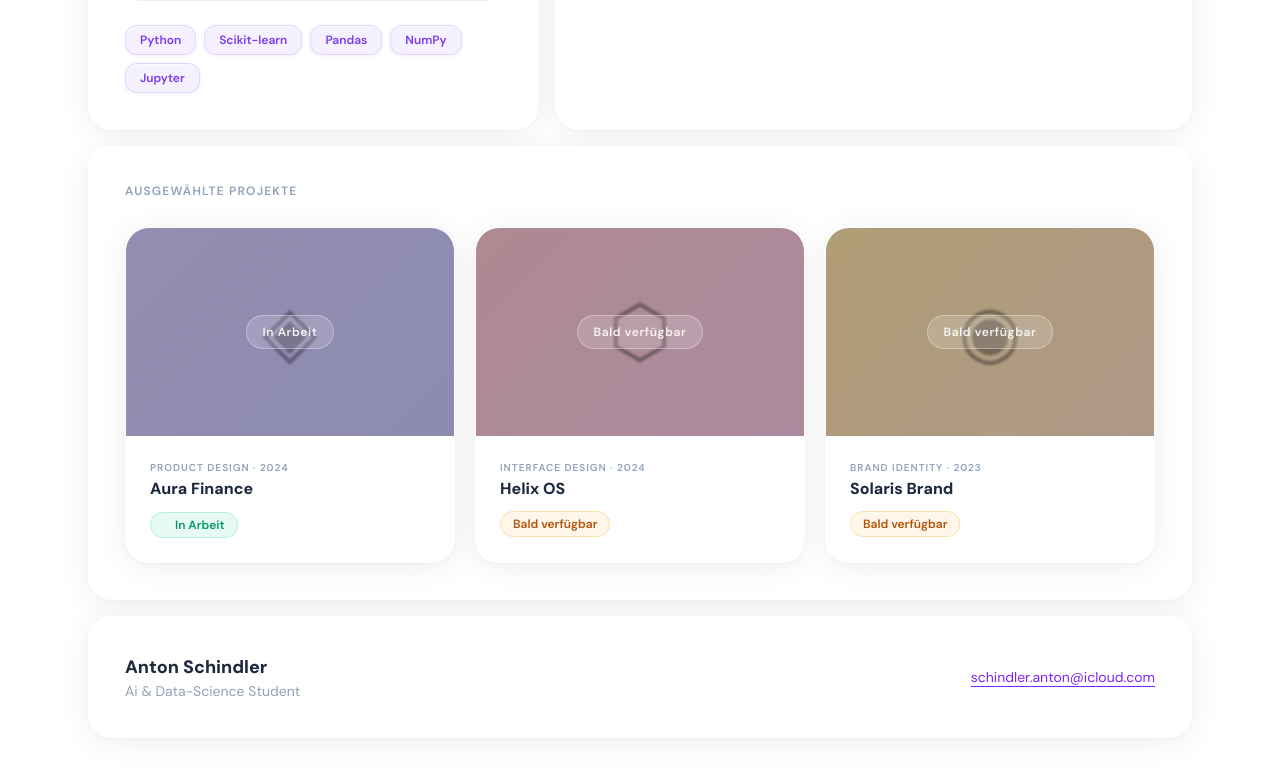
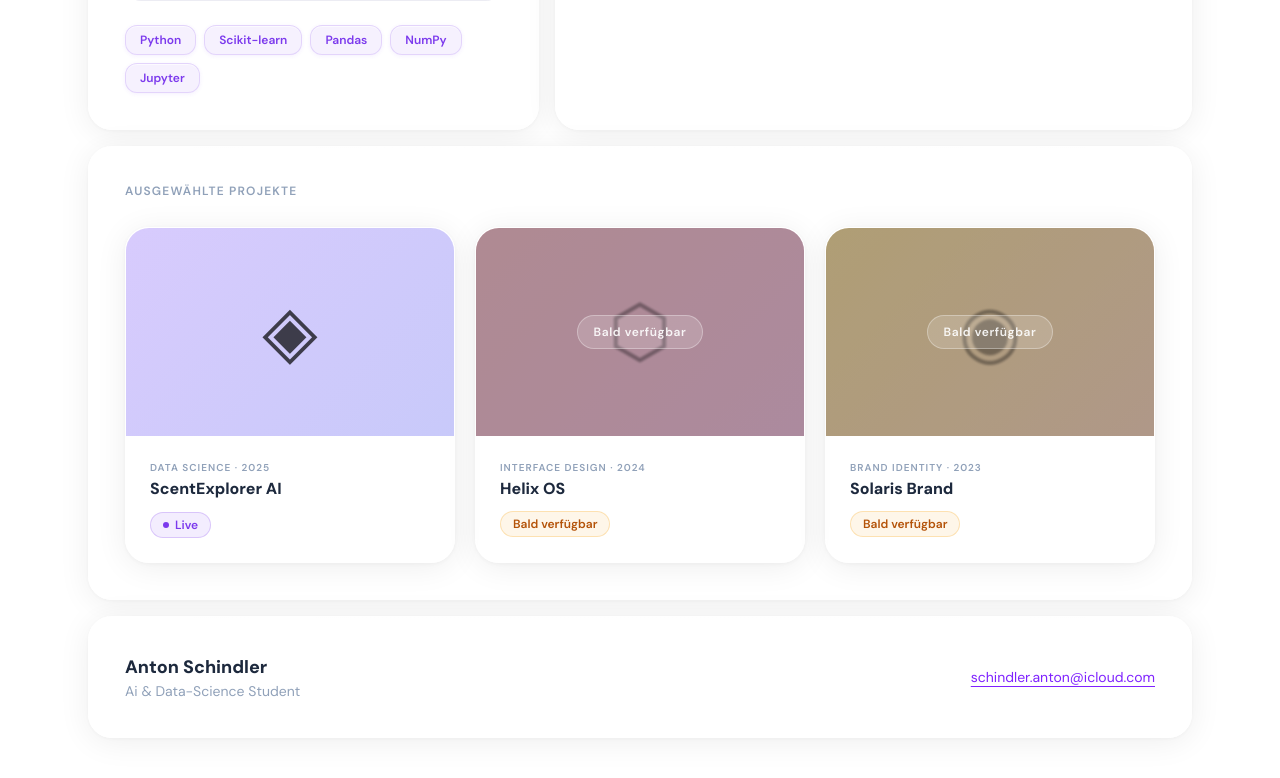
Before and after one commit to Antonymxix/Portfolio-Website, a React (Vite) app: page / in a window 1280 px wide. Shown: the part 1055-1833 px from the top of the page. Built offline with nearby package versions, Linux system fonts and the light colour scheme.

Commit message:
add: ScentExplorer project URL

```diff
--- a/src/App.jsx
+++ b/src/App.jsx
@@ -17,8 +17,15 @@ const DATA = {
     { category: "Kreativ & Design",      color: "#ec4899", glow: "rgba(236,72,153,0.13)",  border: "rgba(236,72,153,0.22)",  icon: "⟁", items: ["Photoshop", "Illustrator", "Premiere Pro", "After Effects", "Lightroom","Framer"] },
   ],
   skills: ["Python", "Pandas", "Machine Learning", "C++", "Assembler", "SQL", "Framer", "React", "Jupyter"],
+
   projects: [
-    { title: "Aura Finance",  bgA: "rgba(167,139,250,0.45)", bgB: "rgba(99,102,241,0.35)", icon: "◈", year: "2024", status: "wip",  progress: null },
+    {
+      title: "ScentExplorer AI",
+      bgA: "rgba(167,139,250,0.45)", bgB: "rgba(99,102,241,0.35)",
+      icon: "◈", year: "2025", status: "live", progress: null,
+      projectUrl: "https://project01---perfumemap-z4kwssgxnne7u72wznh2xu.streamlit.app/", // <- URL hier eintragen
+      description: "Designer Fragrance Map powered by Sentence Transformers & PCA",
+    },
     { title: "Helix OS",      bgA: "rgba(251,113,133,0.40)", bgB: "rgba(236,72,153,0.30)", icon: "⬡", year: "2024", status: "soon", progress: null },
     { title: "Solaris Brand", bgA: "rgba(251,191,36,0.42)",  bgB: "rgba(251,146,60,0.32)", icon: "◉", year: "2023", status: "soon", progress: null },
   ],
@@ -31,9 +38,9 @@ const TRANSLATIONS = {
     about: "Ich entwickle intelligente Lösungen – vom Low-Level Code bis zum User Interface.\nAls Student der KI & Data Science (B.Sc.) kombiniere ich tiefgehendes technisches Verständnis mit moderner Datenanalyse. Mein Spektrum reicht von hardwarenaher Programmierung in Assembler und C++ bis hin zur Entwicklung datengestützter Anwendungen mit Python, Pandas und Machine Learning.\nIch glaube, dass komplexe Daten eine intuitive Form brauchen. Deshalb nutze ich meine Erfahrung in React, JavaScript und Design-Tools wie Framer, um performante Web-Interfaces zu schaffen, die Ästhetik und Funktionalität vereinen. Kurzum: Ich bringe Logik in Form.",
     location: "Regensburg, Deutschland",
     contact: "Kontakt aufnehmen ↗", role: "Rolle", socials: "Socials", techStack: "Tech Stack", skills: "Skills & Tools",
-    projects: "Ausgewählte Projekte", viewProject: "Projekt ansehen ↗",
-    projectCategories: ["Product Design", "Interface Design", "Brand Identity"],
-    statusWip: "In Arbeit", statusSoon: "Bald verfügbar", progressLabel: "läuft",
+    projects: "Ausgewählte Projekte", viewProject: "Projekt öffnen ↗",
+    projectCategories: ["Data Science", "Interface Design", "Brand Identity"],
+    statusWip: "In Arbeit", statusSoon: "Bald verfügbar", statusLive: "Live", progressLabel: "läuft",
   },
   en: {
     techCategories: ["AI & Machine Learning", "Data & Analytics", "Low-Level & Systems", "Creative & Design"],
@@ -41,9 +48,9 @@ const TRANSLATIONS = {
     about: "I build intelligent solutions – from low-level code to user interface.\nAs a B.Sc. student in AI & Data Science, I combine deep technical understanding with modern data analysis. My spectrum ranges from hardware-level programming in Assembler and C++ to building data-driven applications with Python, Pandas and Machine Learning.\nI believe complex data needs an intuitive form. That's why I leverage my experience in React, JavaScript and design tools like Framer to create performant web interfaces that unite aesthetics and functionality. In short: I bring logic into shape.",
     location: "Regensburg, Germany",
     contact: "Get in touch ↗", role: "Role", socials: "Socials", techStack: "Tech Stack", skills: "Skills & Tools",
-    projects: "Selected Projects", viewProject: "View Project ↗",
-    projectCategories: ["Product Design", "Interface Design", "Brand Identity"],
-    statusWip: "In progress", statusSoon: "Coming soon", progressLabel: "in progress",
+    projects: "Selected Projects", viewProject: "Open project ↗",
+    projectCategories: ["Data Science", "Interface Design", "Brand Identity"],
+    statusWip: "In progress", statusSoon: "Coming soon", statusLive: "Live", progressLabel: "in progress",
   },
 };
 
@@ -329,6 +336,7 @@ const ProjectCard = ({ project, category, delay }) => {
   const [visible, setVisible] = useState(false);
   const isWip   = project.status === "wip";
   const isSoon  = project.status === "soon";
+  const isLive  = project.status === "live";
   const isLocked = isWip || isSoon;
 
   useEffect(() => {
@@ -338,17 +346,22 @@ const ProjectCard = ({ project, category, delay }) => {
     }
   }, [inView, delay]);
 
+  const handleClick = () => {
+    if (isLive && project.projectUrl) window.open(project.projectUrl, "_blank", "noopener,noreferrer");
+  };
+
   return (
     <div
       ref={ref}
       onMouseEnter={() => setHovered(true)}
       onMouseLeave={() => setHovered(false)}
+      onClick={handleClick}
       style={{
         ...GLASS,
         position: "relative",
         overflow: "hidden",
         width: "100%",
-        cursor: "pointer",
+        cursor: isLive ? "pointer" : "default",
         opacity: visible ? 1 : 0,
         transform: hovered ? "scale(1.022)" : "scale(1)",
         transition: `opacity 0.55s ease ${delay * 0.08}s, transform 0.3s cubic-bezier(0.22,1,0.36,1)`,
@@ -372,7 +385,7 @@ const ProjectCard = ({ project, category, delay }) => {
           </div>
         )}
 
-        {!isLocked && (
+        {isLive && (
           <AnimatePresence>
             {hovered && (
               <motion.div initial={{ opacity: 0 }} animate={{ opacity: 1 }} exit={{ opacity: 0 }} transition={{ duration: 0.2 }}
@@ -407,6 +420,13 @@ const ProjectCard = ({ project, category, delay }) => {
             style={{ background: "rgba(52,211,153,0.11)", border: "1px solid rgba(52,211,153,0.28)", color: "#059669" }}>
             <span className="w-1.5 h-1.5 rounded-full bg-emerald-500 animate-ping inline-block" />
             {t.statusWip}
+          </span>
+        )}
+        {isLive && (
+          <span className="inline-flex items-center gap-1.5 px-3 py-1 rounded-full text-xs font-semibold"
+            style={{ background: "rgba(124,58,237,0.09)", border: "1px solid rgba(124,58,237,0.22)", color: "#7c3aed" }}>
+            <span className="w-1.5 h-1.5 rounded-full inline-block" style={{ background: "#7c3aed" }} />
+            {t.statusLive}
           </span>
         )}
         {isSoon && (
```
